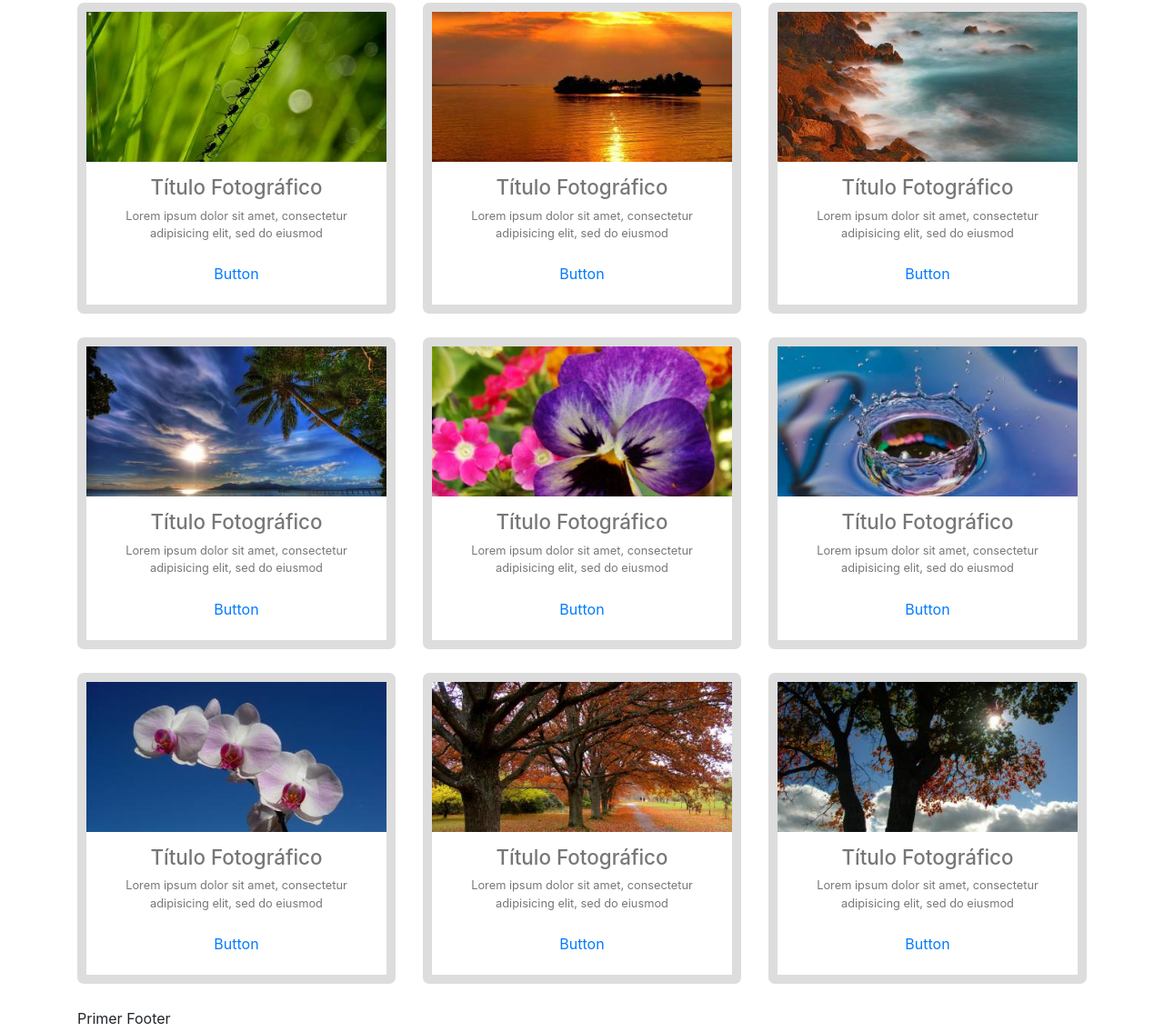
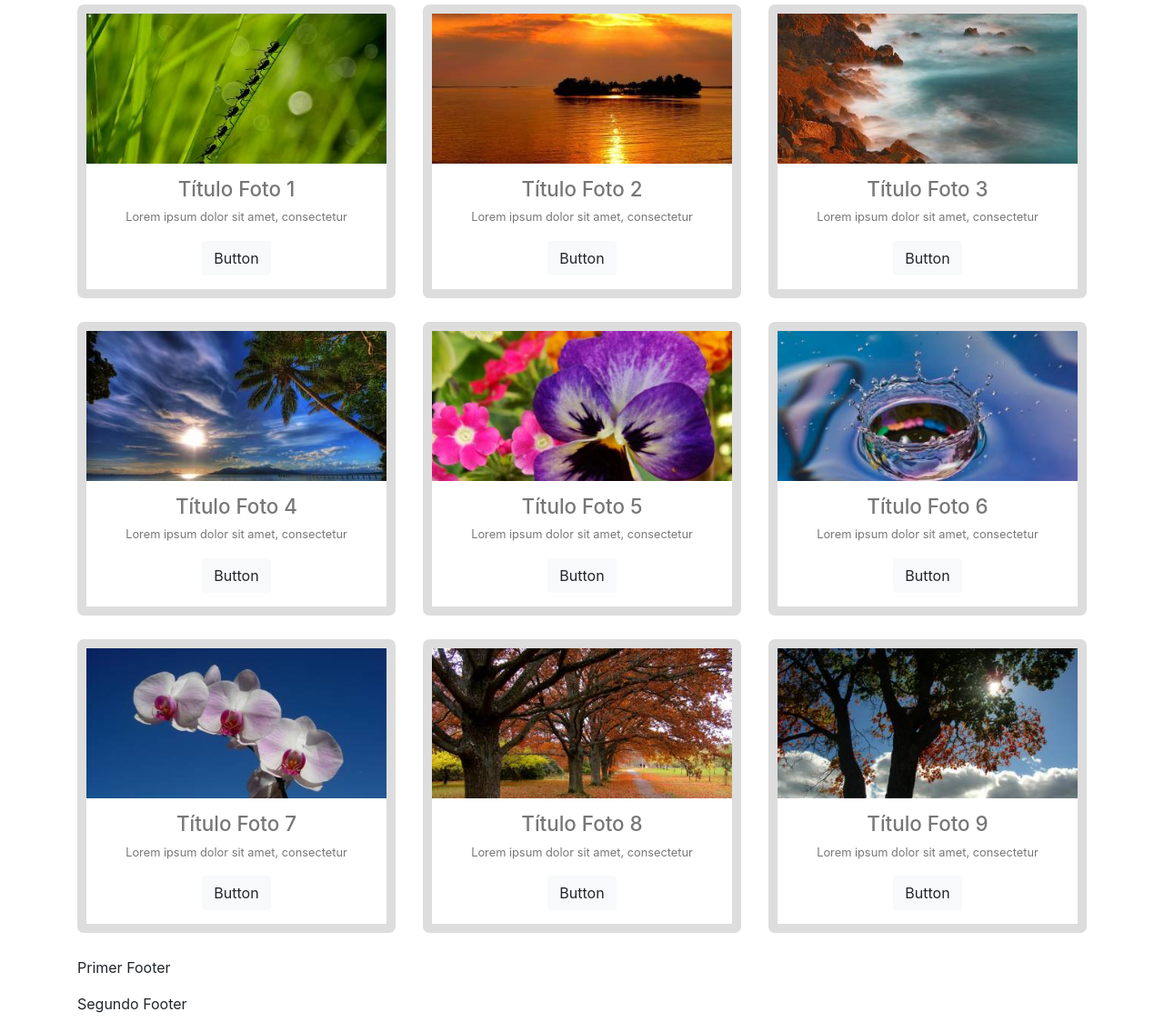
Before and after one commit to aincatoni/desafio7, a website: page public/index.html in a window 1280 px wide. Shown: the part 451-1586 px from the top of the page at 91% size. Drawn offline with Linux system fonts and the light colour scheme.

Commit message:
cambios y correcciones de estilo

```diff
--- a/public/index.html
+++ b/public/index.html
@@ -11,7 +11,7 @@
 	<!-- acá comienza el navbar -->
   <nav class="navbar navbar-expand-lg navbar-light bg-light">
   <a class="navbar-brand" href="#">
-<img src="">
+<img src="images/logo.png" width="30" height="30">
   </a>
   <button class="navbar-toggler" type="button" data-toggle="collapse" data-target="#navbarSupportedContent" aria-controls="navbarSupportedContent" aria-expanded="false" aria-label="Toggle navigation">
     <span class="navbar-toggler-icon"></span>
@@ -64,11 +64,11 @@
 						<div class="col-md-12 curvo">
 						<img src="images/1.jpg" class="img-fluid">
 						<div class="texto-centrado">
-						<h2>Título Fotográfico</h2>
+						<h2>Título Foto 1</h2>
 							<p>
-						Lorem ipsum dolor sit amet, consectetur adipisicing elit, sed do eiusmod
+						Lorem ipsum dolor sit amet, consectetur
 							</p>
-							<a href="#" class="btn" role="button">Button</a>
+							<a href="#" class="btn btn-light" role="button">Button</a>
 							</div>
 							</div>
 					</div>
@@ -77,11 +77,11 @@
 						<div class="col-md-12 curvo">
 						<img src="images/2.jpg" class="img-fluid">
 						<div class="texto-centrado">
-						<h2>Título Fotográfico</h2>
+						<h2>Título Foto 2</h2>
 							<p>
-						Lorem ipsum dolor sit amet, consectetur adipisicing elit, sed do eiusmod
+						Lorem ipsum dolor sit amet, consectetur
 							</p>
-							<a href="#" class="btn" role="button">Button</a>
+							<a href="#" class="btn btn-light" role="button">Button</a>
 							</div>
 							</div>
 					</div>
@@ -90,11 +90,11 @@
 						<div class="col-md-12 curvo">
 						<img src="images/3.jpg" class="img-fluid">
 						<div class="texto-centrado">
-						<h2>Título Fotográfico</h2>
+						<h2>Título Foto 3</h2>
 							<p>
-						Lorem ipsum dolor sit amet, consectetur adipisicing elit, sed do eiusmod
+						Lorem ipsum dolor sit amet, consectetur
 							</p>
-							<a href="#" class="btn" role="button">Button</a>
+							<a href="#" class="btn btn-light" role="button">Button</a>
 							</div>
 							</div>
 					</div>
@@ -103,11 +103,11 @@
 						<div class="col-md-12 curvo">
 						<img src="images/4.jpg" class="img-fluid">
 						<div class="texto-centrado">
-						<h2>Título Fotográfico</h2>
+						<h2>Título Foto 4</h2>
 							<p>
-						Lorem ipsum dolor sit amet, consectetur adipisicing elit, sed do eiusmod
+						Lorem ipsum dolor sit amet, consectetur
 							</p>
-							<a href="#" class="btn" role="button">Button</a>
+							<a href="#" class="btn btn-light" role="button">Button</a>
 							</div>
 							</div>
 					</div>
@@ -116,11 +116,11 @@
 						<div class="col-md-12 curvo">
 						<img src="images/5.jpg" class="img-fluid">
 						<div class="texto-centrado">
-						<h2>Título Fotográfico</h2>
+						<h2>Título Foto 5</h2>
 							<p>
-						Lorem ipsum dolor sit amet, consectetur adipisicing elit, sed do eiusmod
+						Lorem ipsum dolor sit amet, consectetur
 							</p>
-							<a href="#" class="btn" role="button">Button</a>
+							<a href="#" class="btn btn-light" role="button">Button</a>
 							</div>
 							</div>
 					</div>
@@ -129,11 +129,11 @@
 						<div class="col-md-12 curvo">
 						<img src="images/6.jpg" class="img-fluid">
 						<div class="texto-centrado">
-						<h2>Título Fotográfico</h2>
+						<h2>Título Foto 6</h2>
 							<p>
-						Lorem ipsum dolor sit amet, consectetur adipisicing elit, sed do eiusmod
+						Lorem ipsum dolor sit amet, consectetur
 							</p>
-							<a href="#" class="btn" role="button">Button</a>
+							<a href="#" class="btn btn-light" role="button">Button</a>
 							</div>
 							</div>
 					</div>
@@ -142,11 +142,11 @@
 						<div class="col-md-12 curvo">
 						<img src="images/7.jpg" class="img-fluid">
 						<div class="texto-centrado">
-						<h2>Título Fotográfico</h2>
+						<h2>Título Foto 7</h2>
 							<p>
-						Lorem ipsum dolor sit amet, consectetur adipisicing elit, sed do eiusmod
+						Lorem ipsum dolor sit amet, consectetur
 							</p>
-							<a href="#" class="btn" role="button">Button</a>
+							<a href="#" class="btn btn-light" role="button">Button</a>
 							</div>
 							</div>
 					</div>
@@ -155,11 +155,11 @@
 						<div class="col-md-12 curvo">
 						<img src="images/8.jpg" class="img-fluid">
 						<div class="texto-centrado">
-						<h2>Título Fotográfico</h2>
+						<h2>Título Foto 8</h2>
 							<p>
-						Lorem ipsum dolor sit amet, consectetur adipisicing elit, sed do eiusmod
+						Lorem ipsum dolor sit amet, consectetur
 							</p>
-							<a href="#" class="btn" role="button">Button</a>
+							<a href="#" class="btn btn-light" role="button">Button</a>
 							</div>
 							</div>
 					</div>
@@ -168,11 +168,11 @@
 						<div class="col-md-12 curvo">
 						<img src="images/9.jpg" class="img-fluid">
 						<div class="texto-centrado">
-						<h2>Título Fotográfico</h2>
+						<h2>Título Foto 9</h2>
 							<p>
-						Lorem ipsum dolor sit amet, consectetur adipisicing elit, sed do eiusmod
+						Lorem ipsum dolor sit amet, consectetur
 							</p>
-							<a href="#" class="btn" role="button">Button</a>
+							<a href="#" class="btn btn-light" role="button">Button</a>
 							</div>
 							</div>
 					</div>
--- a/src/scss/_general.scss
+++ b/src/scss/_general.scss
@@ -27,11 +27,15 @@ body {
 	text-align:center;
 	padding:15px;
 	margin: 0 auto;
-	color: #777;
 	font-size: 0.8rem;
 
 	h2 {
 
     font-size: 1.4rem;
+    color: #777;
+	}
+
+	p{
+		color: #777;
 	}
 }
```
